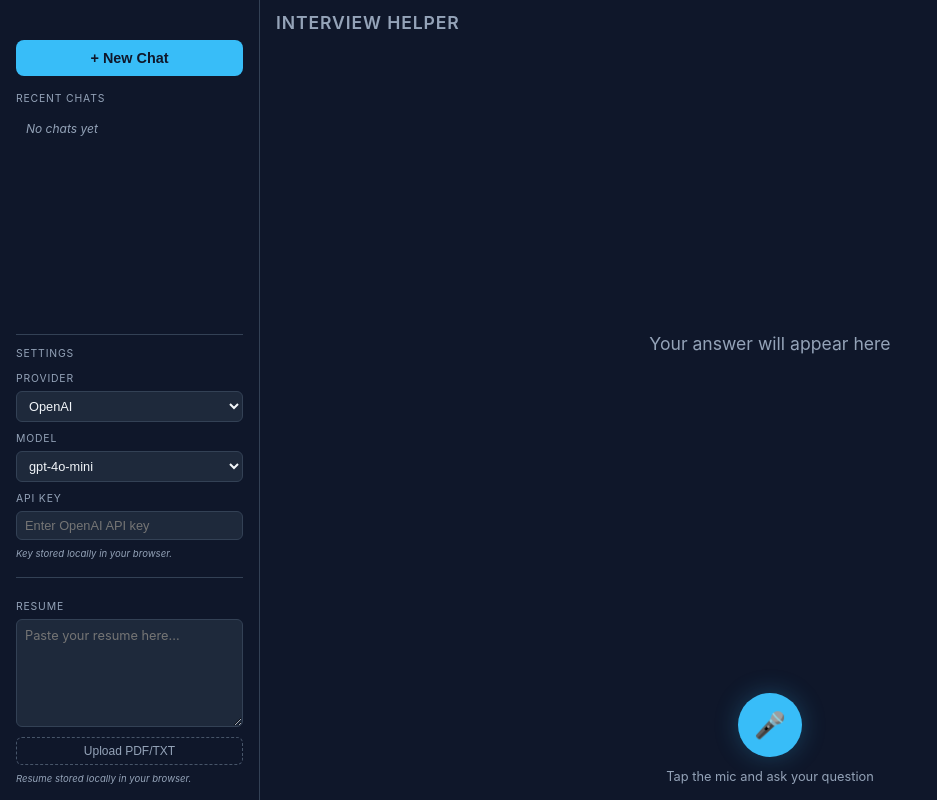
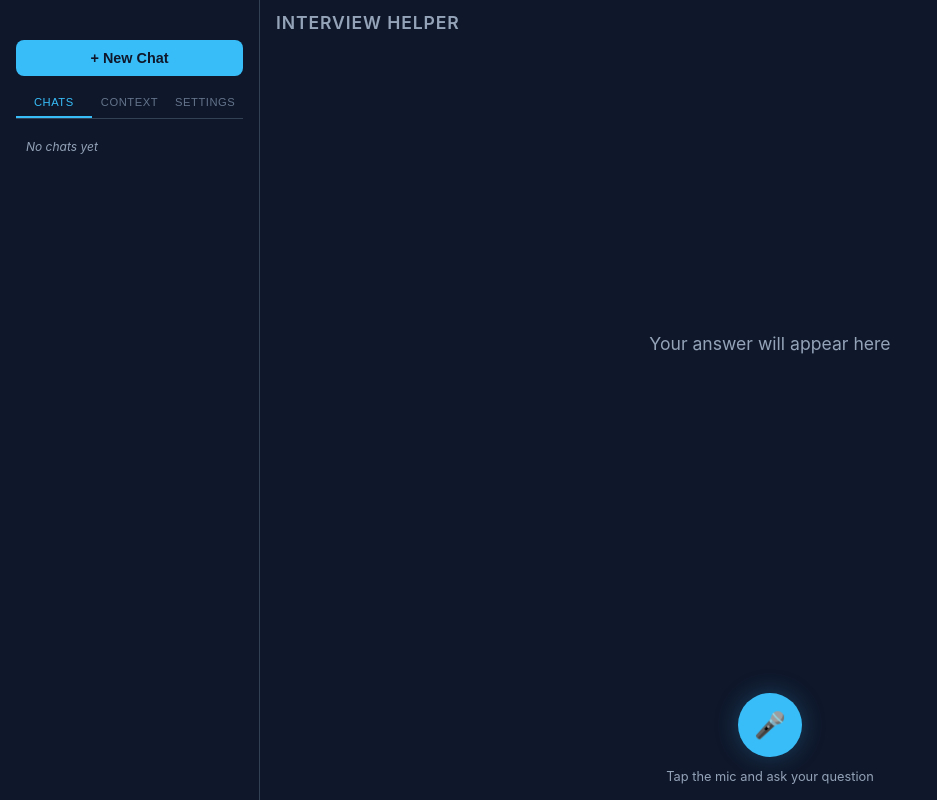
Before and after one commit to goldenwo/interview-helper, a React (Vite) app: page / in a window 1280 px wide. Shown: the whole page, without its empty margins (0-937 px from the left). Built offline with nearby package versions, Linux system fonts and the light colour scheme.

Commit message:
feat: refactor Sidebar to tabbed layout (Chats/Context/Settings)

```diff
--- a/src/components/Sidebar.tsx
+++ b/src/components/Sidebar.tsx
@@ -1,5 +1,9 @@
-import type { StoredChat, Provider, Settings as SettingsType } from "../types";
+import { useState, useEffect } from "react";
+import type { StoredChat, Provider, Settings as SettingsType, ResumeData } from "../types";
 import SettingsPanel from "./Settings";
+import ContextPanel from "./ContextPanel";
+
+type Tab = "chats" | "context" | "settings";
 
 interface Props {
   chats: StoredChat[];
@@ -12,6 +16,11 @@ interface Props {
   onProviderChange: (provider: Provider) => void;
   onModelChange: (model: string) => void;
   onApiKeyChange: (provider: Provider, key: string) => void;
+  jobDescription: string;
+  onJobDescriptionChange: (jd: string) => void;
+  resume: ResumeData | null;
+  onResumeChange: (text: string, fileName?: string) => void;
+  onResumeClear: () => void;
 }
 
 export default function Sidebar({
@@ -25,7 +34,19 @@ export default function Sidebar({
   onProviderChange,
   onModelChange,
   onApiKeyChange,
+  jobDescription,
+  onJobDescriptionChange,
+  resume,
+  onResumeChange,
+  onResumeClear,
 }: Props) {
+  const [activeTab, setActiveTab] = useState<Tab>("chats");
+
+  // Reset to chats tab when mobile sidebar reopens
+  useEffect(() => {
+    if (isOpen) setActiveTab("chats");
+  }, [isOpen]);
+
   const handleSelectChat = (id: string) => {
     onSelectChat(id);
     onClose();
@@ -38,7 +59,6 @@ export default function Sidebar({
 
   return (
     <>
-      {/* Backdrop (mobile only) */}
       {isOpen && <div style={styles.backdrop} onClick={onClose} />}
 
       <aside
@@ -48,7 +68,6 @@ export default function Sidebar({
           ...(isOpen ? styles.sidebarOpen : {}),
         }}
       >
-        {/* Close button (mobile only) */}
         <button className="sidebar-close-button" style={styles.closeButton} onClick={onClose}>
           ✕
         </button>
@@ -57,8 +76,25 @@ export default function Sidebar({
           + New Chat
         </button>
 
-        <div style={styles.sectionLabel}>Recent Chats</div>
+        {/* Tab bar */}
+        <div style={styles.tabBar}>
+          {(["chats", "context", "settings"] as Tab[]).map((tab) => (
+            <button
+              key={tab}
+              onClick={() => setActiveTab(tab)}
+              style={{
+                ...styles.tab,
+                ...(activeTab === tab ? styles.tabActive : {}),
+              }}
+            >
+              {tab.charAt(0).toUpperCase() + tab.slice(1)}
+            </button>
+          ))}
+        </div>
 
+        {/* Tab content */}
+        <div style={styles.tabContent}>
+          {activeTab === "chats" && (
             <div style={styles.chatList}>
               {chats.length === 0 && (
                 <p style={styles.emptyChatText}>No chats yet</p>
@@ -76,16 +112,30 @@ export default function Sidebar({
                 </button>
               ))}
             </div>
+          )}
 
-        <div style={styles.divider} />
+          {activeTab === "context" && (
+            <ContextPanel
+              jobDescription={jobDescription}
+              onJobDescriptionChange={onJobDescriptionChange}
+              resume={resume}
+              onSwitchToSettings={() => setActiveTab("settings")}
+            />
+          )}
 
-        <div style={styles.sectionLabel}>Settings</div>
+          {activeTab === "settings" && (
             <SettingsPanel
               settings={settings}
               onProviderChange={onProviderChange}
               onModelChange={onModelChange}
               onApiKeyChange={onApiKeyChange}
+              resumeText={resume?.text ?? ""}
+              resumeFileName={resume?.fileName}
+              onResumeChange={onResumeChange}
+              onResumeClear={onResumeClear}
             />
+          )}
+        </div>
       </aside>
     </>
   );
@@ -139,23 +189,41 @@ const styles: Record<string, React.CSSProperties> = {
     fontSize: "0.9rem",
     cursor: "pointer",
     width: "100%",
-    marginBottom: 16,
+    marginBottom: 12,
     marginTop: 24,
   },
-  sectionLabel: {
-    fontSize: "0.65rem",
-    color: "var(--text-muted)",
+  tabBar: {
+    display: "flex",
+    gap: 0,
+    borderBottom: "1px solid #334155",
+    marginBottom: 12,
+  },
+  tab: {
+    flex: 1,
+    background: "transparent",
+    border: "none",
+    borderBottom: "2px solid transparent",
+    color: "#64748b",
+    fontSize: "0.7rem",
+    fontWeight: 500,
+    padding: "8px 4px",
+    cursor: "pointer",
     textTransform: "uppercase",
-    letterSpacing: "0.08em",
-    marginBottom: 8,
+    letterSpacing: "0.05em",
+  },
+  tabActive: {
+    color: "#38bdf8",
+    borderBottomColor: "#38bdf8",
+  },
+  tabContent: {
+    flex: 1,
+    overflowY: "auto",
+    minHeight: 0,
   },
   chatList: {
-    flex: 1,
-    overflowY: "auto",
     display: "flex",
     flexDirection: "column",
     gap: 4,
-    minHeight: 0,
   },
   chatItem: {
     background: "transparent",
@@ -182,10 +250,4 @@ const styles: Record<string, React.CSSProperties> = {
     fontStyle: "italic",
     padding: "8px 10px",
   },
-  divider: {
-    height: 1,
-    background: "#334155",
-    margin: "12px 0",
-    flexShrink: 0,
-  },
 };
```
Lines whose indentation alone changed are shown as unchanged.
